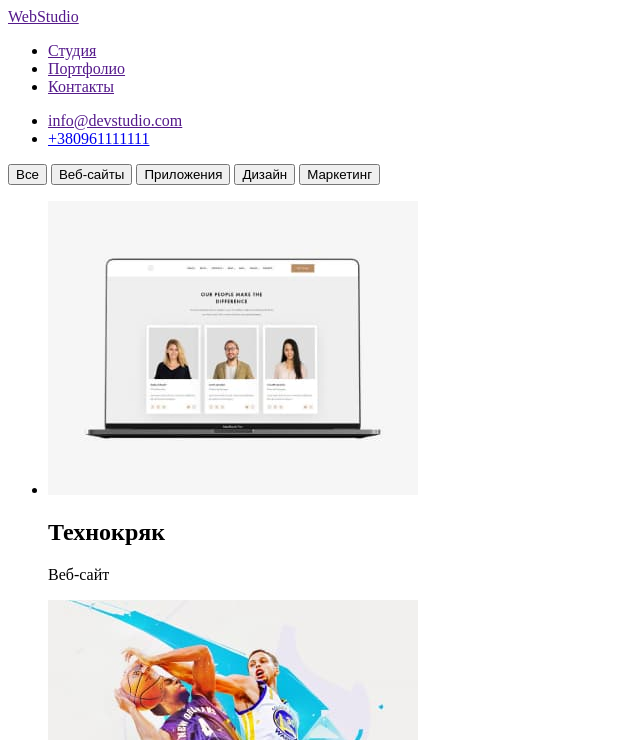
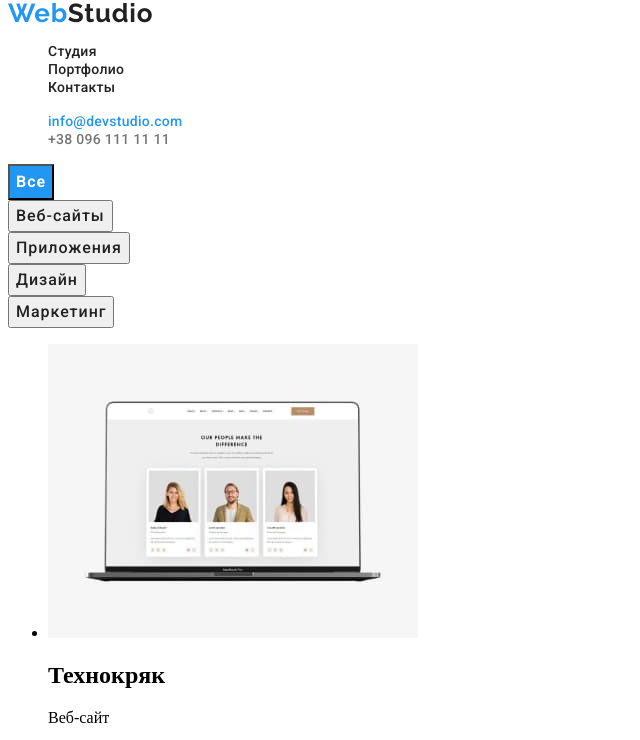
Before and after one commit to DmytroSa1997/goit-markup-hw-02, a plain HTML site: page portfolio.html in a window 1280 px wide. Shown: the top 740 px of the page, without its empty margins (0-640 px from the left). Drawn offline with Linux system fonts and the light colour scheme.

Commit message:
почти

```diff
--- a/css/styles.css
+++ b/css/styles.css
@@ -132,7 +132,7 @@ color: #212121;
 }
 
 .subtitle-link{
-font-family: Roboto;
+font-family: 'Roboto', sans-serif;
 font-style: normal;
 font-weight: bold;
 font-size: 36px;
@@ -141,13 +141,64 @@ letter-spacing: 0.03em;
 color: #212121;
 }
 
-.desc-link {
-    font-family: Roboto;
+.nav-logo-link {
+font-family: 'Raleway', sans-serif;
 font-style: normal;
-font-weight: 500;
-font-size: 16px;
-line-height: 19px;
+font-weight: bold;
+font-size: 26px;
+line-height: 1.19px;
+/* identical to box height */
+letter-spacing: 0.03em;
+color: #2196F3;
+}
+
+.nav-link {
+font-family: 'Raleway', sans-serif;
+font-style: normal;
+font-weight: bold;
+font-size: 26px;
+line-height: 1.19px;
 /* identical to box height */
 letter-spacing: 0.03em;
 color: #212121;
 }
+
+
+.description-link {
+    background: #2F303A;
+}
+
+.contact-list-link {
+font-family: 'Roboto', sans-serif;
+font-style: normal;
+font-weight: normal;
+font-size: 14px;
+line-height: 1.71px;
+/* or 171% */
+
+letter-spacing: 0.03em;
+
+color: #FFFFFF;
+}
+
+.modal-button {
+font-family: 'Roboto', sans-serif;
+font-style: normal;
+font-weight: 500;
+font-size: 16px;
+line-height: 26px;
+/* identical to box height, or 162% */
+letter-spacing: 0.03em;
+color: #212121;
+/* identical to box height, or 187% */
+display: flex;
+align-items: center;
+text-align: center;
+letter-spacing: 0.06em;
+
+}
+
+.modal-button:hover,
+.modal-button:focus{
+    color: #2196F3;
+}
--- a/portfolio.html
+++ b/portfolio.html
@@ -5,27 +5,31 @@
     <meta http-equiv="X-UA-Compatible" content="IE=edge">
     <meta name="viewport" content="width=device-width, initial-scale=1.0">
     <title>WebStudio</title>
+    <link rel="preconnect" href="https://fonts.googleapis.com">
+    <link rel="preconnect" href="https://fonts.gstatic.com" crossorigin>
+    <link href="https://fonts.googleapis.com/css2?family=Oleo+Script&family=Raleway:wght@700&family=Roboto:wght@400;500;700;900&display=swap" rel="stylesheet">
+     <link rel="stylesheet" href="./css/styles.css">
 </head>
 <body>
     <header class="header">
-        <a href="">WebStudio</a>
-        <ul>
-            <li><a class="link" href="">Студия</a></li>
-            <li><a class="link" href="">Портфолио</a></li>
-            <li><a class="link" href="">Контакты</a></li>
+        <a class="nav-logo-link link" href=""> Web<span class="nav-link link">Studio</span></a>
+        <ul class="nav-list list">
+            <li class="nav-list-iteam"><a class="nav-list-link link" href="">Студия</a></li>
+            <li class="nav-list-iteam"><a class="nav-list-link link" href="">Портфолио</a></li>
+            <li class="nav-list-iteam"><a class="nav-list-link link" href="">Контакты</a></li>
         </ul>
-        <ul>
-            <li><a href="">info@devstudio.com</a></li>
-            <li><a href="tel+380961111111">+380961111111</a></li>
+        <ul class="nav-list list">
+            <li class="contact-list-iteam"><a class="contact-link link" href="">info@devstudio.com</a></li>
+            <li class="contact-list-iteam"><a class="contact-number link" href="tel+380961111111">+38 096 111 11 11</a></li>
         </ul>
     </header>
     <main>
             <!-- Секция плюсов -->
-            <button type="button">Все</button>
-            <button type="button">Веб-сайты</button>
-            <button type="button">Приложения</button>
-            <button type="button">Дизайн</button>
-            <button type="button">Маркетинг</button>
+            <button class="modal-btn" type="button">Все</button>
+            <button class="modal-button" type="button">Веб-сайты</button>
+            <button class="modal-button" type="button">Приложения</button>
+            <button class="modal-button" type="button">Дизайн</button>
+            <button class="modal-button" type="button">Маркетинг</button>
         <section>
          <ul>
              <li><img src="/images/технокряк.jpg"
@@ -49,14 +53,14 @@
                 <h2>Ресторан Seafood</h2>
                 <p>Приложение</p>
             </li>
-            <li><img src="/images/проектPrime.jpg"
-                alt="Проект Prime<"
+            <li><img src="/images/проект Prime.jpg"
+                alt="Проект Prime"
                 width="370"
                 height="294">
                 <h2>Проект Prime</h2>
                 <p>Маркетинг</p>
             </li>
-            <li><img src="/images/проектBoxes.jpg"
+            <li><img src="/images/проект Boxes.jpg"
                 alt="Проект Boxes"
                 width="370"
                 height="294">
@@ -77,7 +81,7 @@
                 <h2>Издание Limited Edition</h2>
                 <p>Дизайн</p>
             </li>
-            <li><img src="/images/ПроектLab.jpg"
+            <li><img src="/images/Проект Lab.jpg"
                 alt="Проект LAB"
                 width="370"
                 height="294">
```
Also changed, not shown: index.html (+16 -16 lines).
